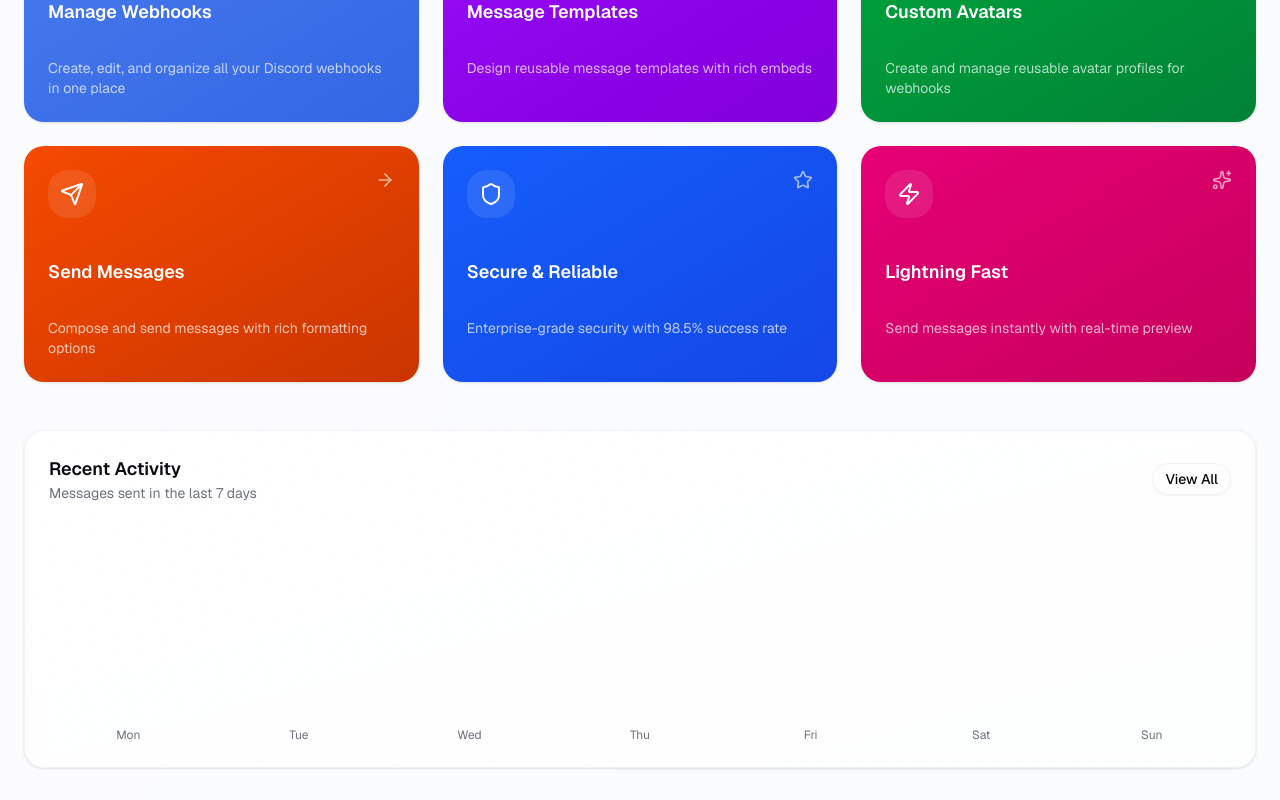
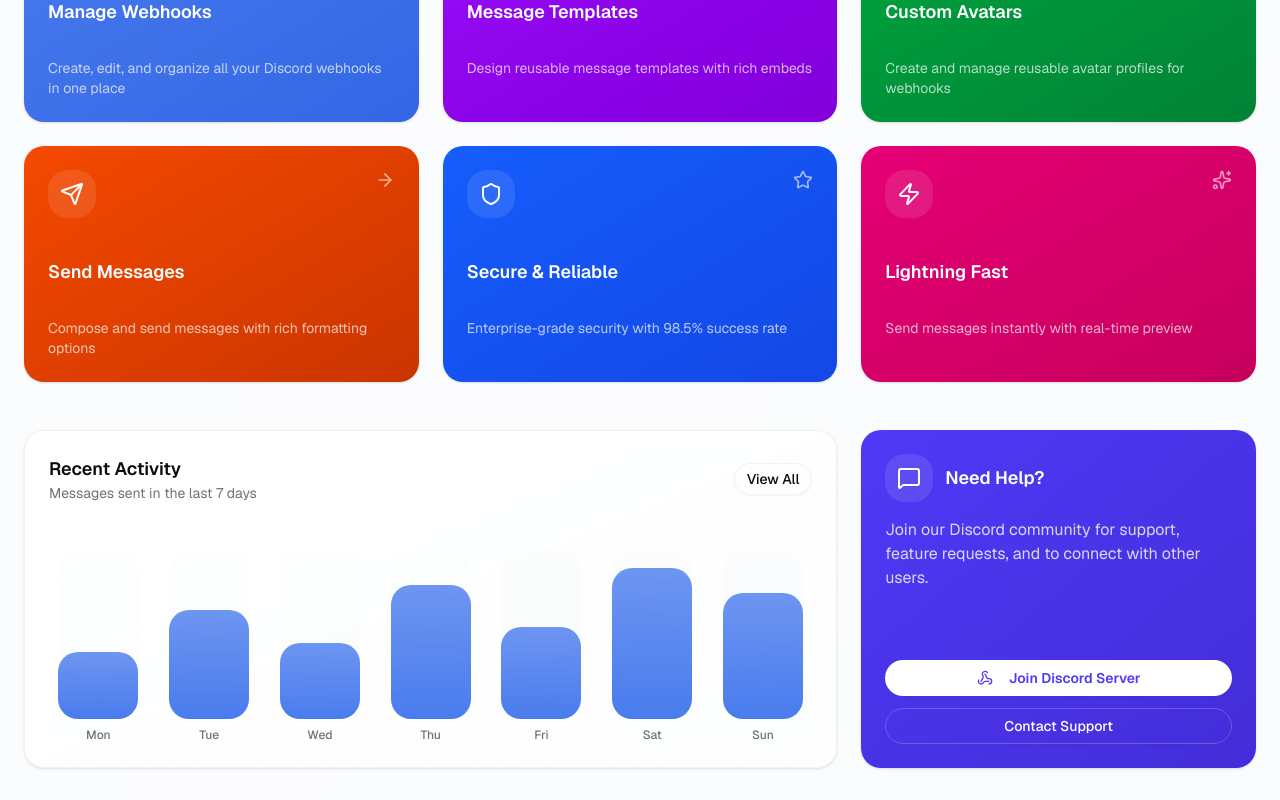
Before and after one commit to ctrixcode/discord-webhook-manager, a Next.js app in the folder apps/web/: page / in a window 1280 px wide. Shown: the part 889-1689 px from the top of the page. Built offline with nearby package versions, Linux system fonts and the light colour scheme.

Commit message:
feat: contact us section added in right side

```diff
--- a/apps/web/src/app/page.tsx
+++ b/apps/web/src/app/page.tsx
@@ -219,7 +219,9 @@ export default function HomePage() {
         </div>
 
         {/* Recent Activity */}
-        <Card className="p-6 bg-gradient-to-br from-card to-card/50 border-border/50 backdrop-blur-sm">
+        <div className="grid grid-cols-1 lg:grid-cols-3 gap-6">
+          {/* Recent Activity */}
+          <Card className="p-6 bg-gradient-to-br from-card to-card/50 border-border/50 backdrop-blur-sm lg:col-span-2">
             <div className="flex items-center justify-between mb-6">
               <div>
                 <h2 className="text-lg font-semibold text-foreground">
@@ -240,22 +242,57 @@ export default function HomePage() {
 
             <div className="flex items-end justify-between h-48 gap-3">
               {[40, 65, 45, 80, 55, 90, 75].map((height, i) => (
-              <div key={i} className="flex-1 flex flex-col items-center gap-2">
                 <div
-                  className="w-full bg-gradient-to-t from-discord to-discord/40 rounded-t-xl hover:from-discord hover:to-discord/60 transition-all cursor-pointer relative group"
+                  key={i}
+                  className="flex-1 flex flex-col items-center gap-2 h-full justify-end"
+                >
+                  <div className="w-full max-w-20 h-full bg-muted/20 rounded-xl relative group cursor-pointer">
+                    <div
+                      className="absolute bottom-0 w-full bg-gradient-to-t from-discord to-discord/80 rounded-xl transition-all duration-300 group-hover:to-discord"
                       style={{ height: `${height}%` }}
                     >
-                  <div className="absolute -top-8 left-1/2 -translate-x-1/2 opacity-0 group-hover:opacity-100 transition-opacity bg-foreground text-background px-2 py-1 rounded text-xs font-medium whitespace-nowrap">
+                      <div className="absolute -top-8 left-1/2 -translate-x-1/2 opacity-0 group-hover:opacity-100 transition-opacity bg-foreground text-background px-2 py-1 rounded text-xs font-medium whitespace-nowrap z-10">
                         {Math.floor(height * 2.5)} messages
                       </div>
                     </div>
-                <span className="text-xs text-muted-foreground">
+                  </div>
+                  <span className="text-xs text-muted-foreground font-medium">
                     {['Mon', 'Tue', 'Wed', 'Thu', 'Fri', 'Sat', 'Sun'][i]}
                   </span>
                 </div>
               ))}
             </div>
           </Card>
+
+          {/* Contact Us */}
+          <Card className="p-6 bg-gradient-to-br from-indigo-600 to-indigo-700 text-white border-0 flex flex-col justify-between">
+            <div>
+              <div className="flex items-center gap-3 mb-4">
+                <div className="p-3 bg-white/10 rounded-xl">
+                  <MessageSquare className="size-6" />
+                </div>
+                <h2 className="text-lg font-semibold">Need Help?</h2>
+              </div>
+              <p className="text-white/80 mb-6">
+                Join our Discord community for support, feature requests, and to
+                connect with other users.
+              </p>
+            </div>
+
+            <div className="space-y-3">
+              <Button className="w-full bg-white text-indigo-600 hover:bg-white/90 rounded-xl font-semibold">
+                <Webhook className="size-4 mr-2" />
+                Join Discord Server
+              </Button>
+              <Button
+                variant="outline"
+                className="w-full border-white/20 hover:bg-white/10 text-white hover:text-white rounded-xl bg-transparent"
+              >
+                Contact Support
+              </Button>
+            </div>
+          </Card>
+        </div>
       </main>
     </div>
   );
```
Lines whose indentation alone changed are shown as unchanged.
